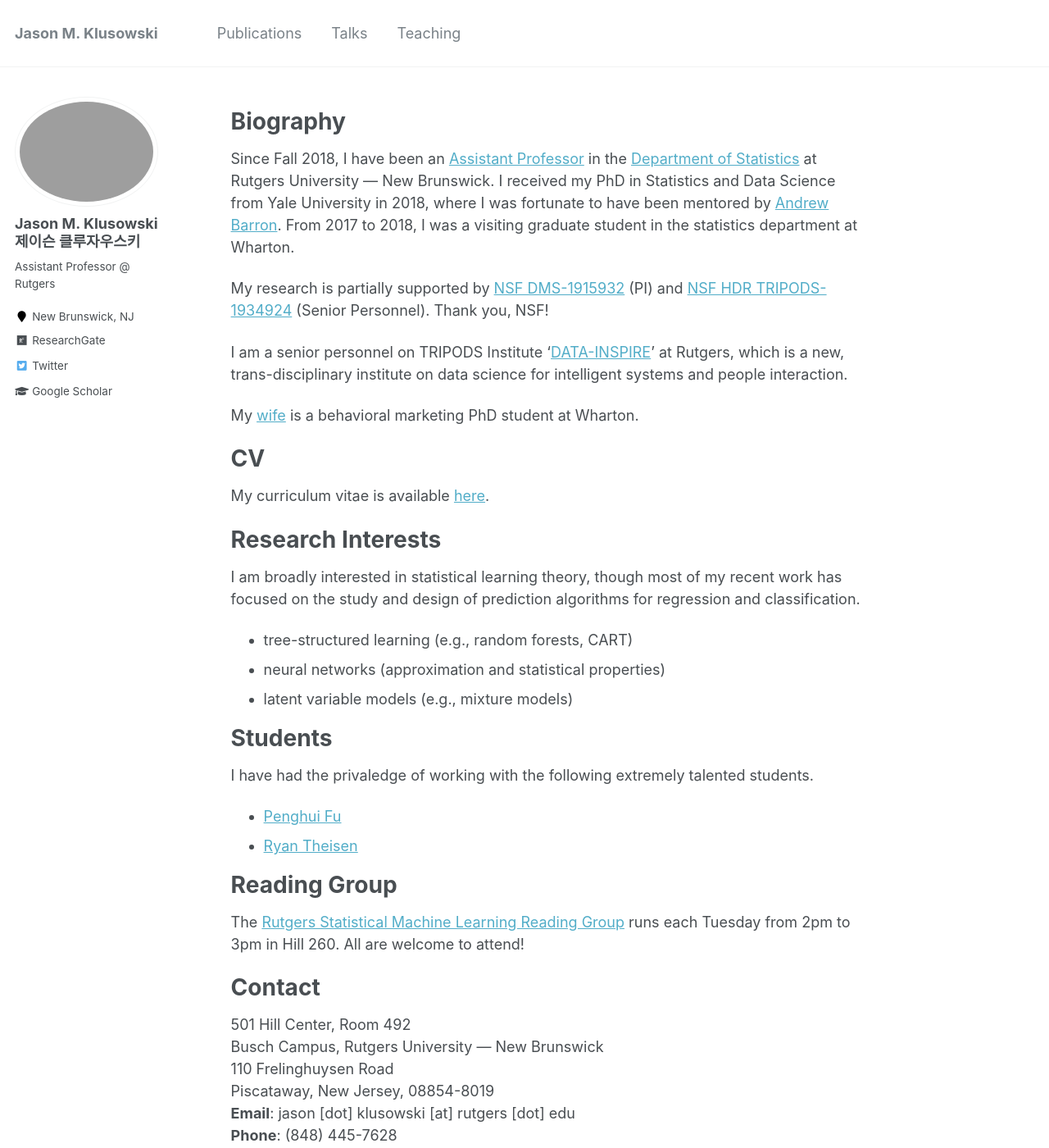
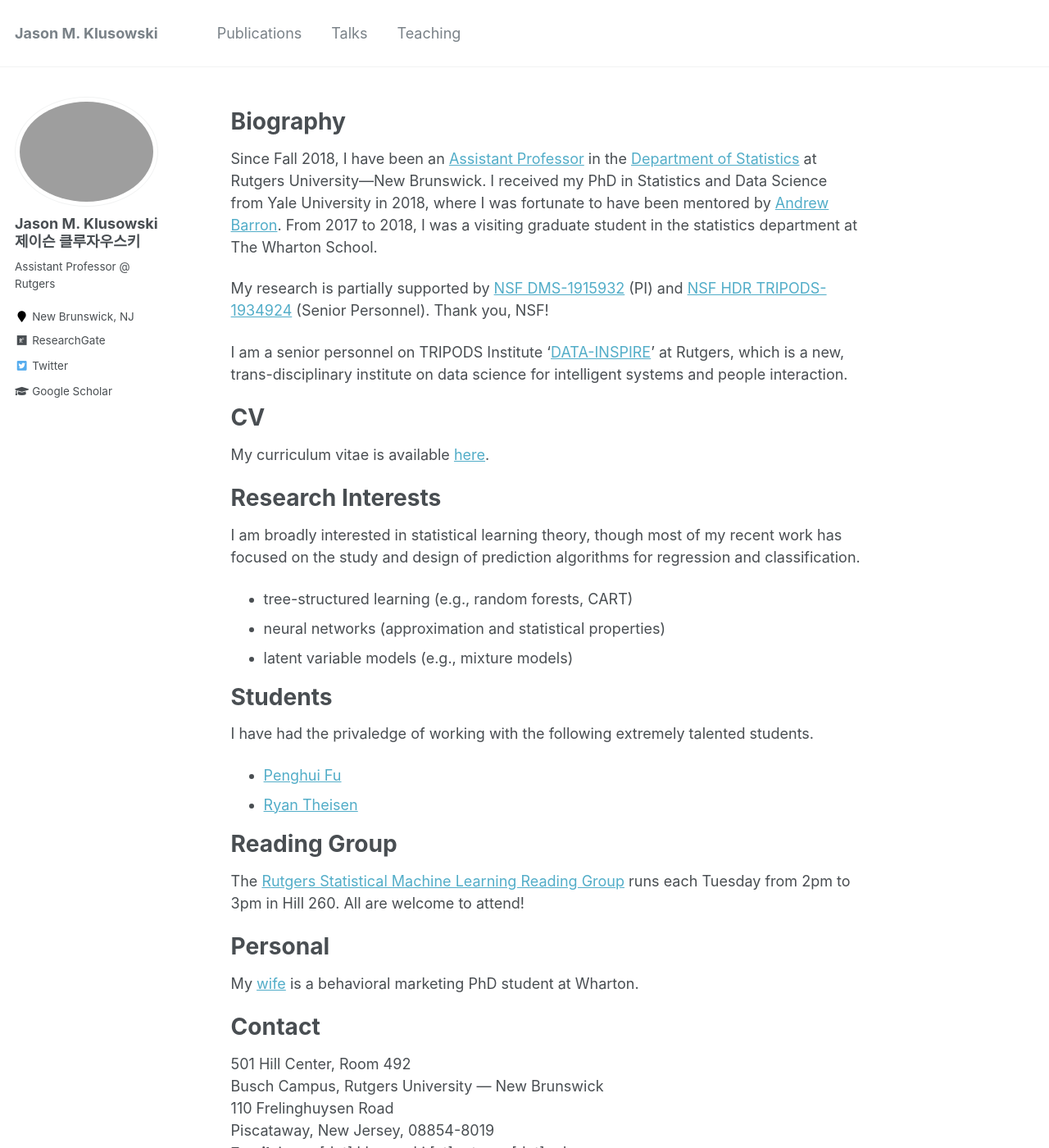
Before and after one commit to jasonklusowski/jasonklusowski.github.io, a Jekyll site: the page built from _pages/about.md, in a window 1280 px wide and 1400 px high. Shown: the whole window at 82% size. Built offline with Jekyll 4.4.1, drawn with Linux system fonts in a browser that asks for light colours; part of the change alters nothing that is shown.

Commit message:
Update about.md

```diff
--- a/_pages/about.md
+++ b/_pages/about.md
@@ -11,13 +11,11 @@ redirect_from:
 Biography
 ======
 
-Since Fall 2018, I have been an [Assistant Professor](https://statistics.rutgers.edu/people-pages/faculty/people/130-faculty/396-jason-m-klusowski) in the [Department of Statistics](http://statistics.rutgers.edu/) at Rutgers University — New Brunswick. I received my PhD in Statistics and Data Science from Yale University in 2018, where I was fortunate to have been mentored by [Andrew Barron](http://www.stat.yale.edu/~arb4/). From 2017 to 2018, I was a visiting graduate student in the statistics department at Wharton.
+Since Fall 2018, I have been an [Assistant Professor](https://statistics.rutgers.edu/people-pages/faculty/people/130-faculty/396-jason-m-klusowski) in the [Department of Statistics](http://statistics.rutgers.edu/) at Rutgers University—New Brunswick. I received my PhD in Statistics and Data Science from Yale University in 2018, where I was fortunate to have been mentored by [Andrew Barron](http://www.stat.yale.edu/~arb4/). From 2017 to 2018, I was a visiting graduate student in the statistics department at The Wharton School.
 
 My research is partially supported by [NSF DMS-1915932](https://www.nsf.gov/awardsearch/showAward?AWD_ID=1915932) (PI) and [NSF HDR TRIPODS-1934924](https://www.nsf.gov/awardsearch/showAward?AWD_ID=1934924) (Senior Personnel). Thank you, NSF!
 
 I am a senior personnel on TRIPODS Institute ‘[DATA-INSPIRE](http://robotics.cs.rutgers.edu/data-inspire/)’ at Rutgers, which is a new, trans-disciplinary institute on data science for intelligent systems and people interaction.
-
-My [wife](https://marketing.wharton.upenn.edu/profile/jwkk/) is a behavioral marketing PhD student at Wharton.
 
 CV
 ======
@@ -42,8 +40,11 @@ I have had the privaledge of working with the following extremely talented stude
 
 Reading Group
 ======
+The [Rutgers Statistical Machine Learning Reading Group](http://nineisprime.github.io/sml_reading/) runs each Tuesday from 2pm to 3pm in Hill 260. All are welcome to attend!
 
-The [Rutgers Statistical Machine Learning Reading Group](http://nineisprime.github.io/sml_reading/) runs each Tuesday from 2pm to 3pm in Hill 260. All are welcome to attend!
+Personal
+======
+My [wife](https://marketing.wharton.upenn.edu/profile/jwkk/) is a behavioral marketing PhD student at Wharton.
 
 Contact
 ======
```
